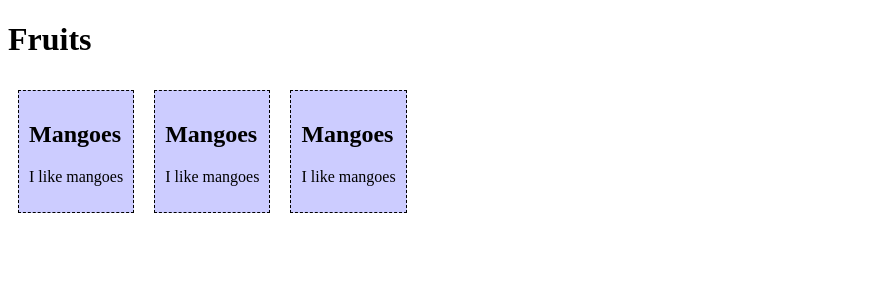
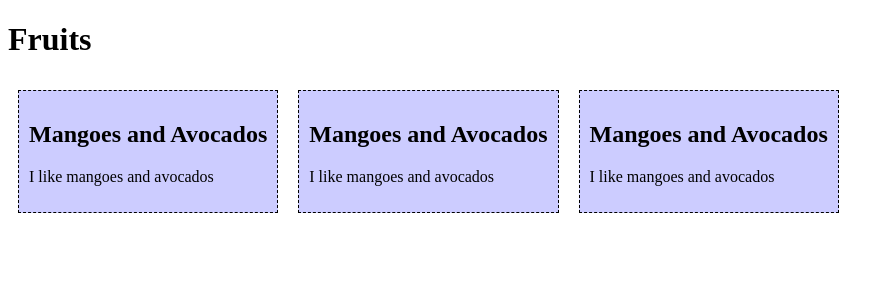
Before and after one commit to PatriciaValera/webprog-IT242-vuejs, a Vue app in the folder firstsfc/: page / in a window 1280 px wide. Shown: the top 300 px of the page, without its empty margins (0-894 px from the left). Built offline with nearby package versions, Linux system fonts and the light colour scheme.

Commit message:
added fruit

```diff
--- a/firstsfc/src/components/FoodItem.vue
+++ b/firstsfc/src/components/FoodItem.vue
@@ -9,8 +9,8 @@
 export default {
   data() {
     return {
-      name: 'Mangoes',
-      message: 'I like mangoes'
+      name: 'Mangoes and Avocados',
+      message: 'I like mangoes and avocados'
     }
   }
 };
```
